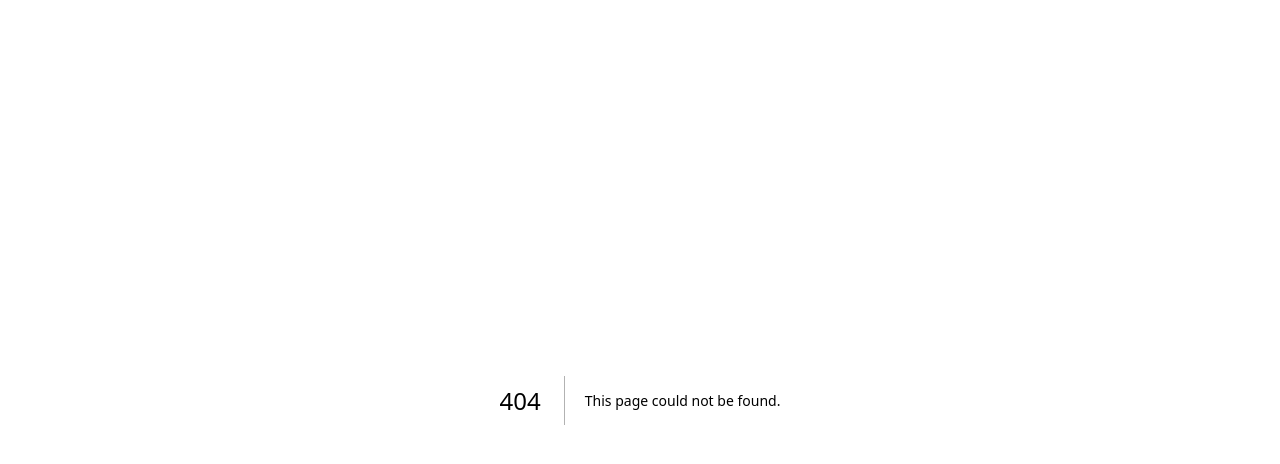
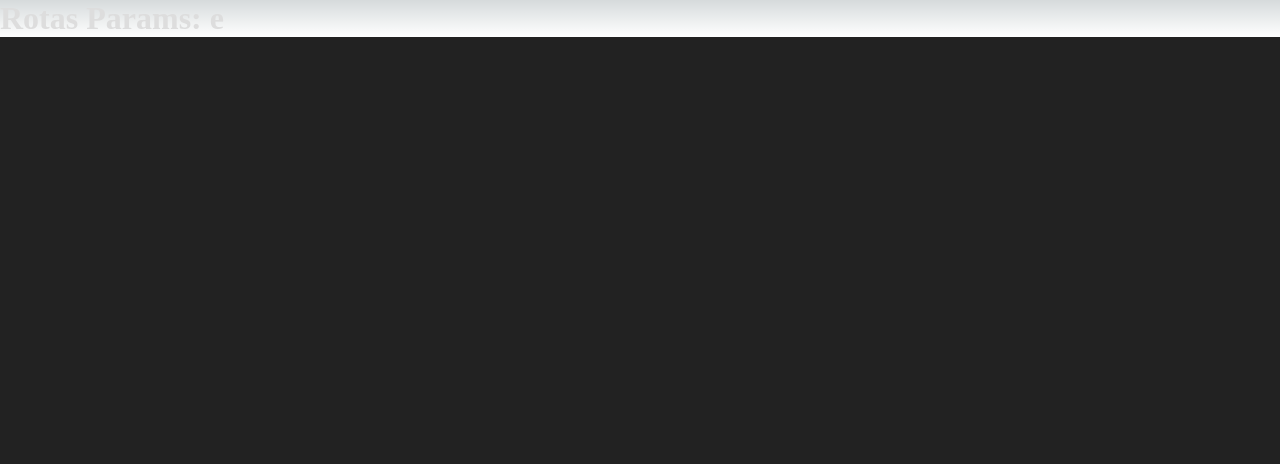
Before and after one commit to Victor110901/Fundamentos-de-Next.js, a Next.js app: page /rotas/params in a window 1280 px wide. Before the commit this address had no page. Shown: the top 464 px of the page. Built offline with nearby package versions, Linux system fonts and the light colour scheme.

Commit message:
Aula 60 next sobre Rotas com parametros

```diff
--- /dev/null
+++ b/src/pages/rotas/params.jsx
@@ -0,0 +1,14 @@
+import { useRouter } from "next/router"
+
+export default function params() {
+    const router = useRouter()
+
+    const id = router.query.id
+    const nome = router.query.nome
+
+    return (
+        <div>
+            <h1>Rotas Params: {id} e {nome}</h1>
+        </div>
+    )
+}
```
